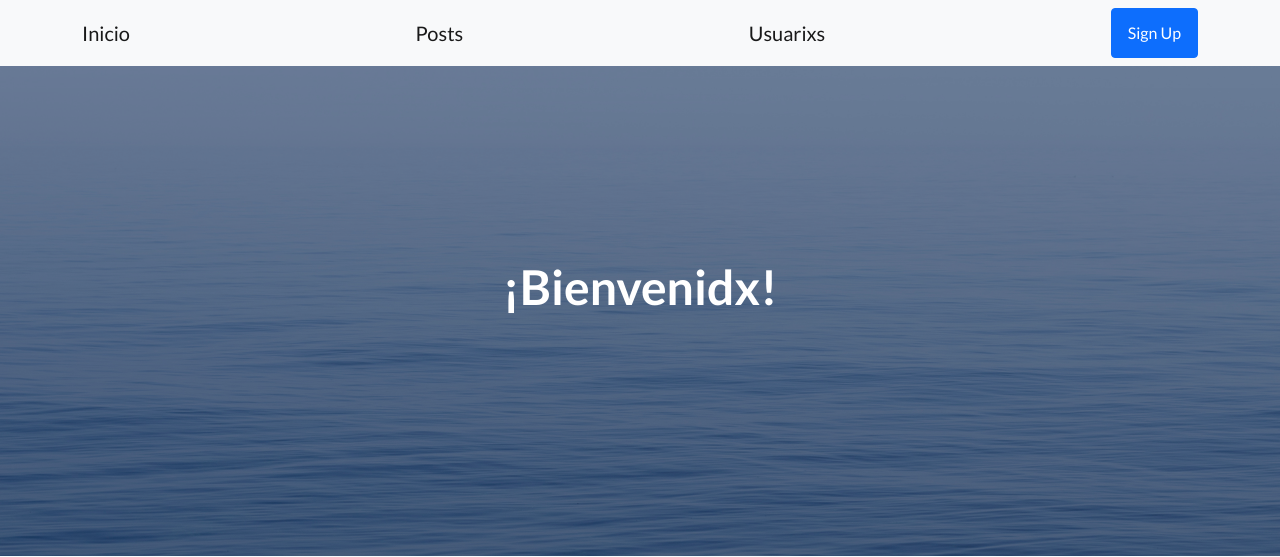
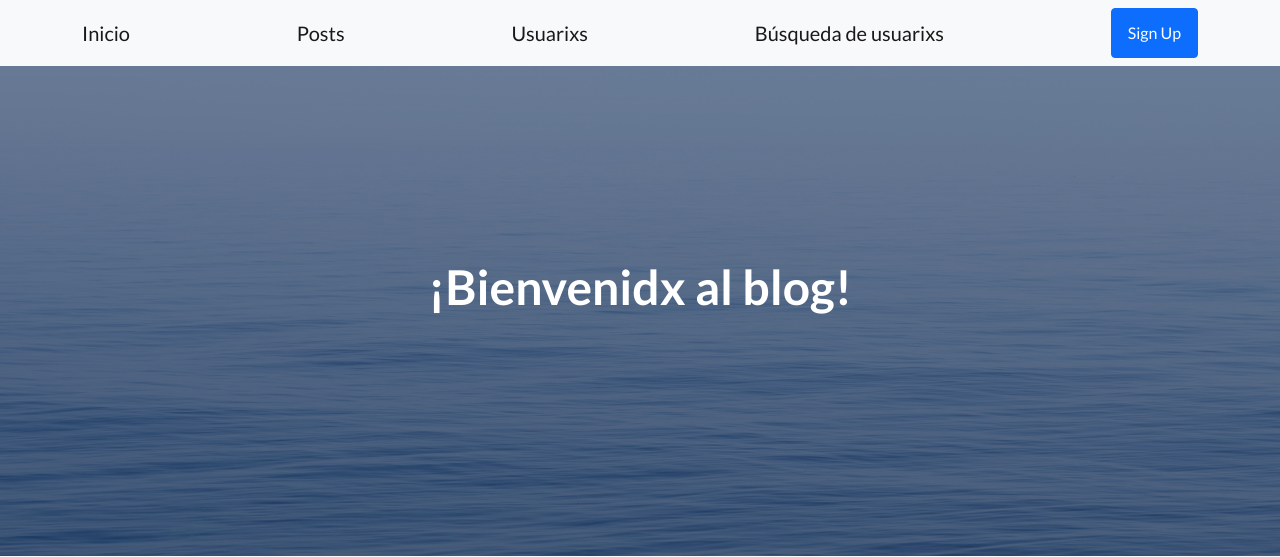
Before and after one commit to tyzurc/Entrega1Cruz, a Django app: page /blog/ in a window 1280 px wide. Shown: the top 557 px of the page. Run offline with Django 4.2, Linux system fonts and the light colour scheme; some libraries are stand-ins or nearby versions.

Commit message:
Actualización de templates

```diff
--- a/blog_coder/blog/templates/blog/base.html
+++ b/blog_coder/blog/templates/blog/base.html
@@ -25,6 +25,7 @@
                 <a class="navbar-brand" href="{% url 'Inicio' %}">Inicio</a>
                 <a class="navbar-brand" href="{% url 'Posts' %}">Posts</a>
                 <a class="navbar-brand" href="{% url 'Usuarixs' %}">Usuarixs</a>
+                <a class="navbar-brand" href="{% url 'BuscarUser' %}">Búsqueda de usuarixs</a>
                 <a class="btn btn-primary" href="#signup">Sign Up</a>
             </div>
         </nav>
--- a/blog_coder/blog/views.py
+++ b/blog_coder/blog/views.py
@@ -5,7 +5,7 @@ from blog.forms import *
 # Create your views here.
 
 def inicio(request):
-    return render(request, 'blog/inicio.html', {"title": "Inicio", "message": "¡Bienvenidx!"})
+    return render(request, 'blog/inicio.html', {"title": "Inicio", "message": "¡Bienvenidx al blog!"})
 
 def posts(request):
     posts = Post.objects.all()
@@ -53,8 +53,8 @@ def search_user(request):
     if data:
         try:
             user = User.objects.get(user_name=data)
-            return render(request, 'blog/search_user.html', {"user": user})
+            return render(request, 'blog/search_user.html', {"user": user, "title": "Búsqueda de usuarixs", "message": "Búsqueda de usuarixs"})
         except Exception as exc:
             print(exc)
             error = "No existe ese usuarix"
-    return render(request, 'blog/search_user.html', {"error": error})
+    return render(request, 'blog/search_user.html', {"error": error, "title": "Búsqueda de usuarixs", "message": "Búsqueda de usuarixs"})
```
Also changed, not shown: blog_coder/blog/templates/blog/search_user.html (+7 -5 lines).
